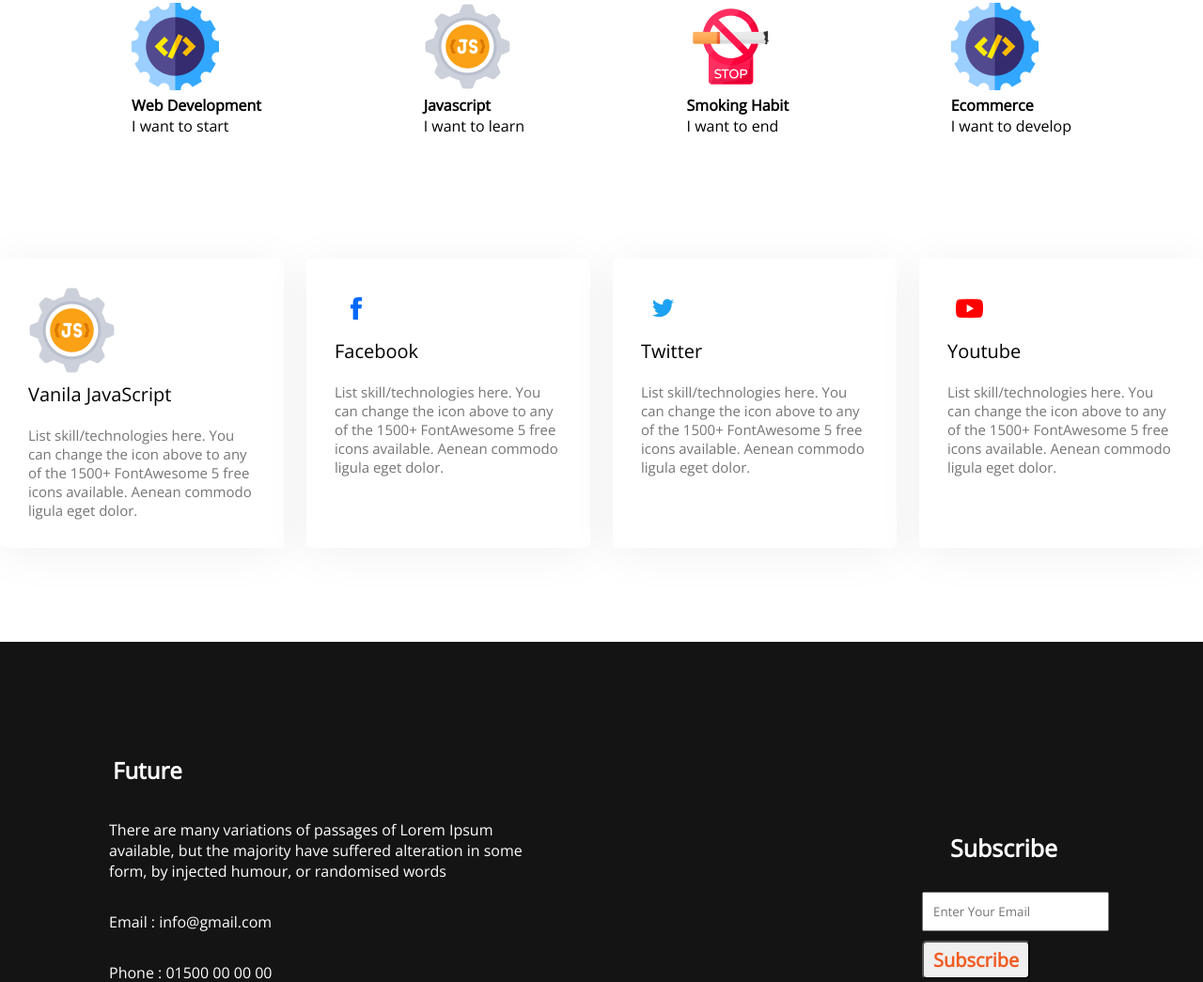
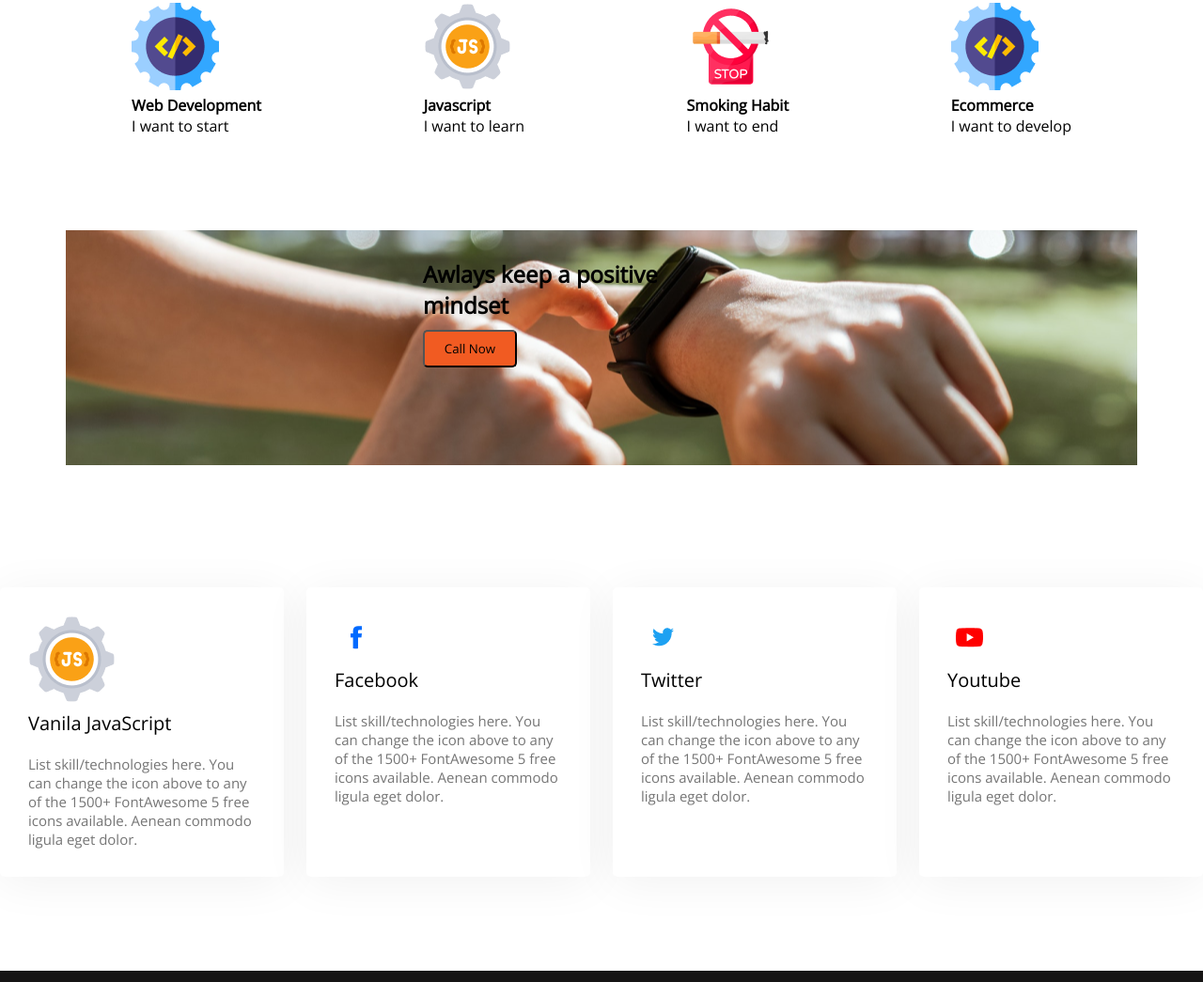
Before and after one commit to ayubhossain595/Assignment-1, a plain HTML site: page index.html in a window 1280 px wide. Shown: the part 1621-2666 px from the top of the page at 94% size. Drawn offline with nearby package versions, Linux system fonts and the light colour scheme.

Commit message:
finish assignment

```diff
--- a/index.html
+++ b/index.html
@@ -78,8 +78,11 @@
 
 
         <!------------- Posative mindsate section ---------- -->
-            <section>
-
+            <section class="posative">
+                <div class="posative-4">
+                    <h2 class="posative-1">Awlays keep a positive <br> mindset</h2>
+                    <button class="posative-2">Call Now</button>
+                </div>
             </section>
 
 
--- a/styles/styles.css
+++ b/styles/styles.css
@@ -91,6 +91,38 @@
     font-size: 40px;
     padding: 20px;
 }
+
+/* ---------posative section---------- */
+.posative{
+    background-image: url(../images/watch.png);
+    background-position:center;
+    background-repeat: no-repeat;
+    height: 250px;
+    position: relative;
+    width: 100%;
+    margin-top: 100px;
+}
+.posative-4{
+    display: flex;
+    flex-direction: column;
+    margin-left: 450px;
+    padding-top: 30px;
+}
+
+.posative-1{
+}
+.posative-2{
+    width: 100px;
+    height: 40px;
+    margin-top: 10px;
+    border-radius: 5px;
+    background: #F15B22;
+}
+.posative-3{
+    background: no-repeat center fixed;
+}
+
+
 
 /* -----------advancer section ----------- */
 
```
